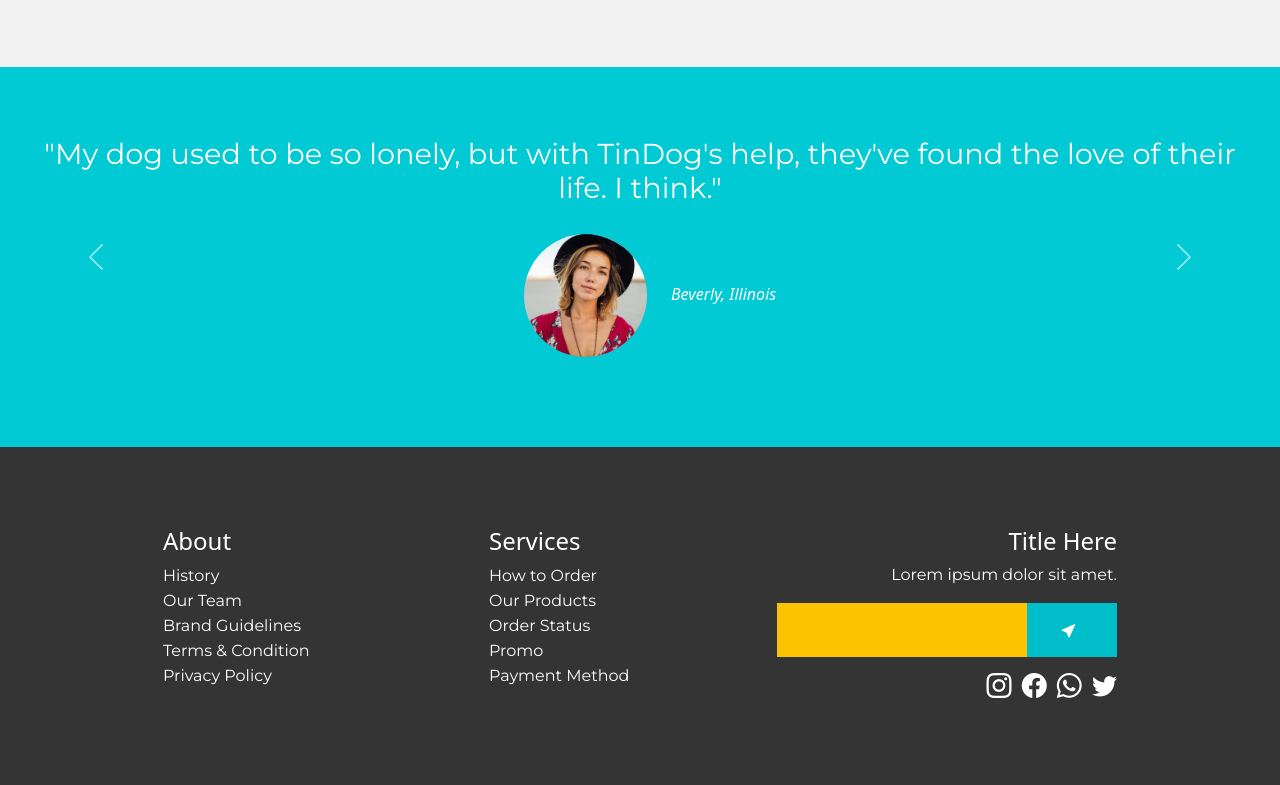
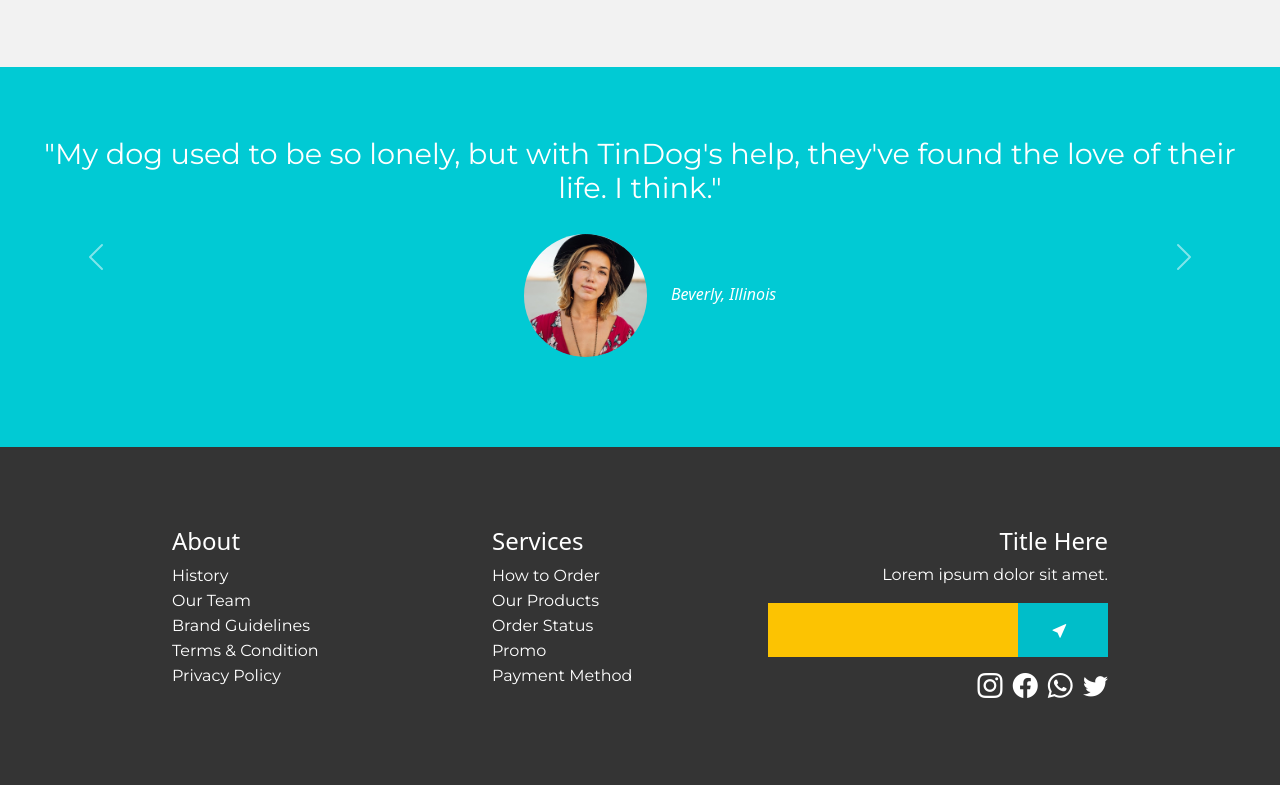
Before and after one commit to yadavsunil-05/Web-HTML-CSS-Projects, a plain HTML site: page TheDogDoctor's/index.html in a window 1280 px wide. Shown: the part 1994-2779 px from the top of the page. Drawn offline with nearby package versions, Linux system fonts and the light colour scheme.

Commit message:
Initial Commit

```diff
--- a/Project-Bootstrap-2/CSS/style.css
+++ b/TheDogDoctor's/CSS/style.css
@@ -265,6 +265,7 @@
 #footer {
   background-color: #343434;
   padding: 80px 0;
+  overflow: hidden;
 }
 
 #footer a {
--- a/Project-Bootstrap-2/index.html
+++ b/TheDogDoctor's/index.html
@@ -179,6 +179,8 @@
             </section>
           <!-- Footer -->
 
+
+          <div class="container-fluid">
             <div class="row justify-content-center text-white" id="footer">
               <div class="col-md-3 col-11">
                 <h4>About</h4>
@@ -211,6 +213,7 @@
                 <i class="bi bi-twitter social-icon"></i>
               </div>
             </div>
+          </div>
 
     <script
       src="https://cdn.jsdelivr.net/npm/bootstrap@5.1.3/dist/js/bootstrap.bundle.min.js"
```
Also changed, not shown: TheDogDoctor's/images/blog-1.png (renamed from Project-Bootstrap-2/images/blog-1.png), TheDogDoctor's/images/blog-2.jpg (renamed from Project-Bootstrap-2/images/blog-2.jpg), TheDogDoctor's/images/blog-2.png (renamed from Project-Bootstrap-2/images/blog-2.png), TheDogDoctor's/images/counter.jpg (renamed from Project-Bootstrap-2/images/counter.jpg), TheDogDoctor's/images/dog-img.jpg (renamed from Project-Bootstrap-2/images/dog-img.jpg), TheDogDoctor's/images/lady-img.jpg (renamed from Project-Bootstrap-2/images/lady-img.jpg), TheDogDoctor's/images/logo.png (renamed from Project-Bootstrap-2/images/logo.png), TheDogDoctor's/images/service.png (renamed from Project-Bootstrap-2/images/service.png), 2 other files. Lines whose indentation alone changed are shown as unchanged.
